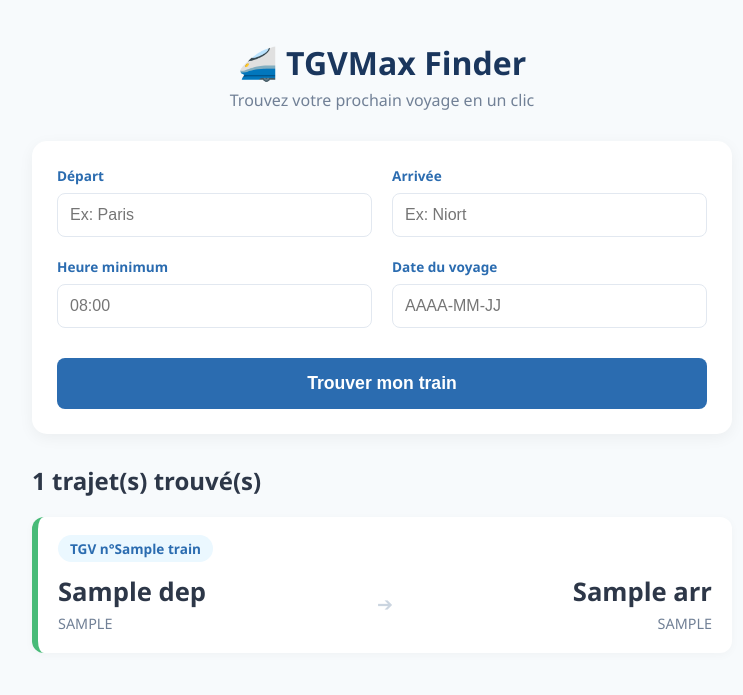
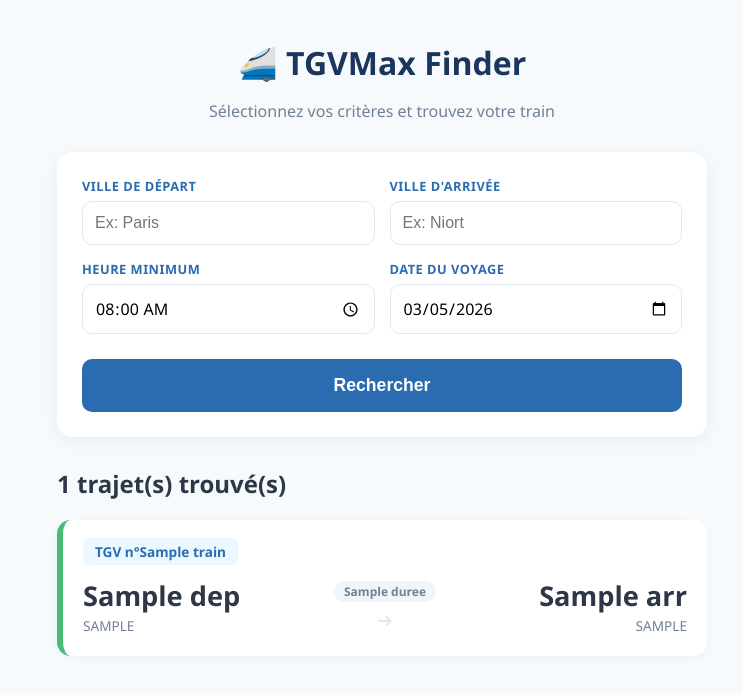
Before and after one commit to Artemasu/neo4j_sncf, a Flask app: template templates/index.html in a window 1280 px wide. Shown: the top 695 px of the page, without its empty margins (258-1001 px from the left). Run offline with Flask 3, Linux system fonts and the light colour scheme; the template is opened without the code that fills it: most values are stand-ins (such as "Sample title", 1, 10 or a date in 2020).

Commit message:
Site avec des clics pour dates et heures

```diff
--- a/app.py
+++ b/app.py
@@ -1,6 +1,7 @@
 from flask import Flask, render_template, request
 from neo4j import GraphDatabase
 from nettoyage import preparer_donnees
+from datetime import datetime
 
 app = Flask(__name__)
 
@@ -8,7 +9,18 @@
 AUTH = ("neo4j", "secrets-primes-weeks")
 driver = GraphDatabase.driver(URI, auth=AUTH)
 
-# --- TES CODES QUE TU GARDES ---
+def calculer_duree(h_dep, h_arr):
+    fmt = '%H:%M'
+    try:
+        tdelta = datetime.strptime(h_arr, fmt) - datetime.strptime(h_dep, fmt)
+        seconds = tdelta.total_seconds()
+        if seconds < 0: seconds += 86400  # Gestion des trajets arrivant le lendemain
+        heures = int(seconds // 3600)
+        minutes = int((seconds % 3600) // 60)
+        return f"{heures}h{minutes:02d}"
+    except:
+        return "N/A"
+
 def configurer_base(session):
     session.run("CREATE CONSTRAINT gare_iata IF NOT EXISTS FOR (g:Gare) REQUIRE g.code_iata IS UNIQUE")
 
@@ -59,12 +71,14 @@
         date_v = request.form.get("date_v")
 
         with driver.session() as session:
-            results = session.execute_read(recherche_par_date, v_dep, v_arr, h_min, date_v)
+            raw_results = session.execute_read(recherche_par_date, v_dep, v_arr, h_min, date_v)
+            for res in raw_results:
+                res['duree'] = calculer_duree(res['dep'], res['arr'])
+            results = raw_results
 
     return render_template("index.html", results=results)
 
 if __name__ == "__main__":
-    # Vérification initiale de la base au lancement
     with driver.session() as session:
         nb_gares = session.run("MATCH (g:Gare) RETURN count(g) AS nb").single()["nb"]
         if nb_gares == 0:
--- a/static/style.css
+++ b/static/style.css
@@ -1,18 +1,19 @@
-/* Variables de couleurs */
+/* Palette de couleurs TGVMax */
 :root {
     --primary-blue: #1a365d;
     --secondary-blue: #2b6cb0;
     --accent-green: #48bb78;
-    --text-dark: #2d3748;
-    --text-light: #718096;
-    --bg-gray: #f7fafc;
+    --bg-light: #f7fafc;
     --white: #ffffff;
+    --text-main: #2d3748;
+    --text-muted: #718096;
+    --border-color: #e2e8f0;
 }
 
 body {
-    font-family: 'Segoe UI', Roboto, Helvetica, Arial, sans-serif;
-    background-color: var(--bg-gray);
-    color: var(--text-dark);
+    font-family: 'Segoe UI', system-ui, -apple-system, sans-serif;
+    background-color: var(--bg-light);
+    color: var(--text-main);
     margin: 0;
     padding: 20px;
     display: flex;
@@ -21,7 +22,7 @@
 
 .app-container {
     width: 100%;
-    max-width: 700px;
+    max-width: 650px;
 }
 
 header {
@@ -31,27 +32,27 @@
 
 header h1 {
     color: var(--primary-blue);
+    font-size: 2rem;
     margin-bottom: 5px;
 }
 
 header p {
-    color: var(--text-light);
-    margin: 0;
+    color: var(--text-muted);
 }
 
-/* Formulaire de recherche */
+/* Formulaire optimisé */
 .search-section {
     background: var(--white);
     padding: 25px;
-    border-radius: 15px;
-    box-shadow: 0 4px 15px rgba(0,0,0,0.05);
+    border-radius: 16px;
+    box-shadow: 0 4px 20px rgba(0,0,0,0.06);
     margin-bottom: 30px;
 }
 
 .form-grid {
     display: grid;
     grid-template-columns: 1fr 1fr;
-    gap: 20px;
+    gap: 15px;
 }
 
 .input-group {
@@ -60,67 +61,68 @@
 }
 
 .input-group label {
-    font-size: 0.85rem;
-    font-weight: bold;
-    margin-bottom: 8px;
+    font-size: 0.8rem;
+    font-weight: 700;
+    margin-bottom: 6px;
     color: var(--secondary-blue);
+    text-transform: uppercase;
+    letter-spacing: 0.5px;
 }
 
 .input-group input {
     padding: 12px;
-    border: 1px solid #e2e8f0;
-    border-radius: 8px;
+    border: 1px solid var(--border-color);
+    border-radius: 10px;
     font-size: 1rem;
+    background-color: #fff;
+    transition: all 0.2s;
     outline: none;
-    transition: border-color 0.2s;
+}
+
+/* Style spécifique pour les sélecteurs date/heure */
+input[type="date"], input[type="time"] {
+    cursor: pointer;
+    font-family: inherit;
 }
 
 .input-group input:focus {
     border-color: var(--secondary-blue);
+    box-shadow: 0 0 0 3px rgba(66, 153, 225, 0.15);
 }
 
 .btn-search {
     grid-column: span 2;
     background: var(--secondary-blue);
-    color: var(--white);
-    padding: 15px;
+    color: white;
+    padding: 16px;
     border: none;
-    border-radius: 8px;
+    border-radius: 10px;
     font-size: 1.1rem;
     font-weight: bold;
     cursor: pointer;
+    margin-top: 10px;
     transition: background 0.2s;
-    margin-top: 10px;
 }
 
 .btn-search:hover {
     background: var(--primary-blue);
 }
 
-/* Cartes de résultats */
+/* Cartes de résultats style Billetterie */
 .train-card {
     background: var(--white);
-    border-radius: 12px;
+    border-radius: 14px;
     padding: 20px;
-    margin-bottom: 20px;
-    box-shadow: 0 2px 10px rgba(0,0,0,0.03);
+    margin-bottom: 15px;
+    box-shadow: 0 2px 10px rgba(0,0,0,0.04);
     border-left: 6px solid var(--accent-green);
-    transition: transform 0.2s;
-}
-
-.train-card:hover {
-    transform: translateY(-2px);
-}
-
-.train-header {
-    margin-bottom: 15px;
 }
 
 .train-tag {
     background: #ebf8ff;
     color: var(--secondary-blue);
     padding: 4px 12px;
-    border-radius: 20px;
+    border-radius: 6px;
     font-size: 0.85rem;
     font-weight: bold;
 }
@@ -129,39 +131,55 @@
     display: flex;
     align-items: center;
     justify-content: space-between;
+    margin-top: 15px;
 }
 
 .route-block {
-    display: flex;
-    flex-direction: column;
     flex: 2;
 }
 
-.route-block:last-child {
+.text-right {
     text-align: right;
 }
 
 .time {
-    font-size: 1.6rem;
+    display: block;
+    font-size: 1.7rem;
     font-weight: 800;
-    color: var(--text-dark);
+    color: var(--text-main);
 }
 
 .station {
-    font-size: 0.9rem;
-    color: var(--text-light);
+    font-size: 0.85rem;
+    color: var(--text-muted);
     text-transform: uppercase;
-    margin-top: 5px;
 }
 
-/* Connecteur visuel entre départ et arrivée */
+/* Connecteur visuel avec Durée */
 .route-connector {
+    flex: 1;
+    display: flex;
+    flex-direction: column;
+    align-items: center;
+    padding: 0 10px;
+}
+
+.duration-badge {
+    font-size: 0.75rem;
+    font-weight: bold;
+    color: var(--text-muted);
+    background: #f1f5f9;
+    padding: 2px 10px;
+    border-radius: 12px;
+    margin-bottom: 4px;
+}
+
+.visual-line {
+    width: 100%;
     display: flex;
     align-items: center;
-    flex: 1;
     justify-content: center;
-    padding: 0 15px;
-    color: #cbd5e0;
+    color: var(--border-color);
 }
 
 .arrow {
@@ -170,18 +188,21 @@
 
 .no-results {
     text-align: center;
-    padding: 40px;
+    padding: 30px;
     background: #fff5f5;
     color: #c53030;
-    border-radius: 10px;
+    border-radius: 12px;
 }
 
-/* Responsive */
-@media (max-width: 500px) {
+/* Responsive pour mobiles */
+@media (max-width: 480px) {
     .form-grid {
         grid-template-columns: 1fr;
     }
     .btn-search {
         grid-column: span 1;
     }
+    .time {
+        font-size: 1.4rem;
+    }
 }
--- a/templates/index.html
+++ b/templates/index.html
@@ -3,43 +3,47 @@
 <head>
     <meta charset="UTF-8">
     <meta name="viewport" content="width=device-width, initial-scale=1.0">
-    <title>TGVMax Finder - Recherche</title>
+    <title>TGVMax Finder - Recherche Intuitive</title>
     <link rel="stylesheet" href="{{ url_for('static', filename='style.css') }}">
 </head>
 <body>
     <div class="app-container">
         <header>
             <h1>🚄 TGVMax Finder</h1>
-            <p>Trouvez votre prochain voyage en un clic</p>
+            <p>Sélectionnez vos critères et trouvez votre train</p>
         </header>
 
         <section class="search-section">
             <form method="POST">
                 <div class="form-grid">
                     <div class="input-group">
-                        <label>Départ</label>
-                        <input type="text" name="dep" placeholder="Ex: Paris" required>
+                        <label for="dep">Ville de départ</label>
+                        <input type="text" id="dep" name="dep" placeholder="Ex: Paris" required>
                     </div>
                     <div class="input-group">
-                        <label>Arrivée</label>
-                        <input type="text" name="arr" placeholder="Ex: Niort" required>
+                        <label for="arr">Ville d'arrivée</label>
+                        <input type="text" id="arr" name="arr" placeholder="Ex: Niort" required>
+                    </div>
+
+                    <div class="input-group">
+                        <label for="h_min">Heure minimum</label>
+                        <input type="time" id="h_min" name="h_min" value="08:00" required>
                     </div>
                     <div class="input-group">
-                        <label>Heure minimum</label>
-                        <input type="text" name="h_min" placeholder="08:00" required>
+                        <label for="date_v">Date du voyage</label>
+                        <input type="date" id="date_v" name="date_v" value="2026-03-05" required>
                     </div>
-                    <div class="input-group">
-                        <label>Date du voyage</label>
-                        <input type="text" name="date_v" placeholder="AAAA-MM-JJ" required>
-                    </div>
-                    <button type="submit" class="btn-search">Trouver mon train</button>
+
+                    <button type="submit" class="btn-search">Rechercher</button>
                 </div>
             </form>
         </section>
 
         <section class="results-section">
             {% if results %}
-                <h2>{{ results|length }} trajet(s) trouvé(s)</h2>
+                <div class="results-header">
+                    <h2>{{ results|length }} trajet(s) trouvé(s)</h2>
+                </div>
                 {% for res in results %}
                     <div class="train-card">
                         <div class="train-header">
@@ -52,12 +56,13 @@
                             </div>
 
                             <div class="route-connector">
-                                <div class="dot"></div>
-                                <div class="line"></div>
-                                <div class="arrow">➔</div>
+                                <span class="duration-badge">{{ res.duree }}</span>
+                                <div class="visual-line">
+                                    <span class="arrow">➔</span>
+                                </div>
                             </div>
 
-                            <div class="route-block">
+                            <div class="route-block text-right">
                                 <span class="time">{{ res.arr }}</span>
                                 <span class="station">{{ res.ville_arr }}</span>
                             </div>
@@ -66,7 +71,7 @@
                 {% endfor %}
             {% elif results == [] %}
                 <div class="no-results">
-                    <p>Aucun train trouvé pour cette date. Essayez une autre ville ou un autre horaire.</p>
+                    <p>Désolé, aucun train trouvé pour ces critères.</p>
                 </div>
             {% endif %}
         </section>
```
